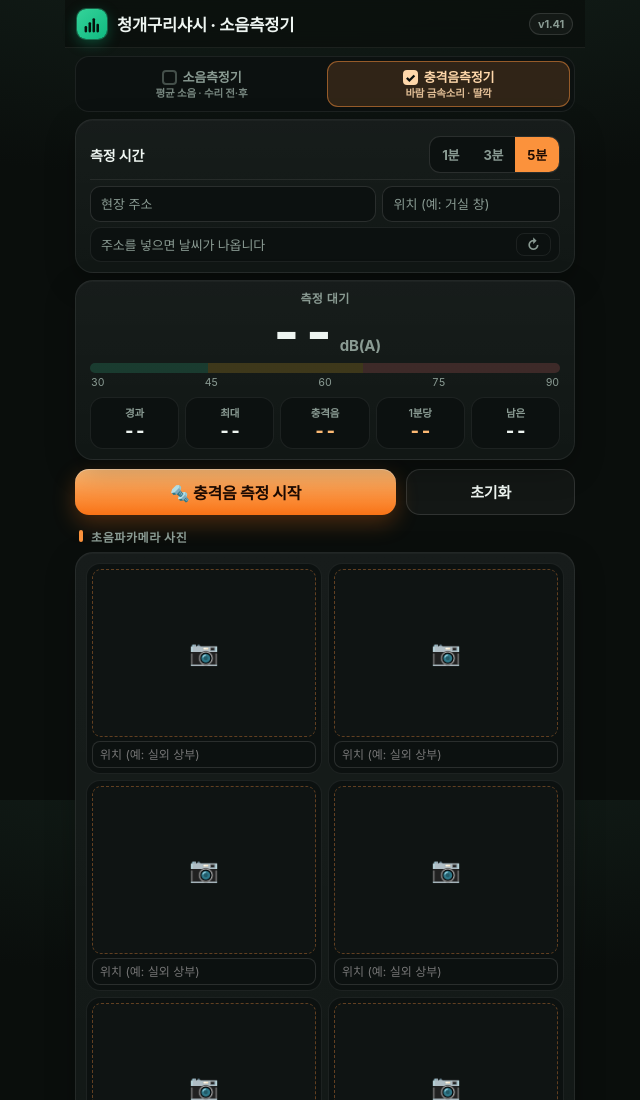
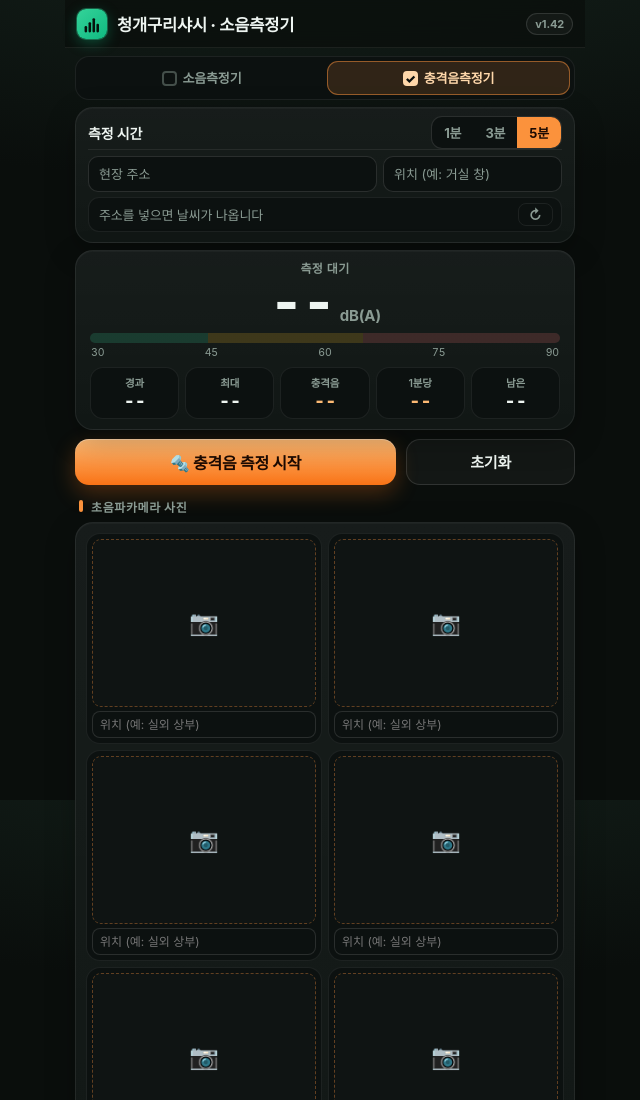
Before and after one commit to anhjjeon1/frogsash-website, a plain HTML site: page meter/index.html in a window 1280 px wide. Shown: the top 1100 px of the page, without its empty margins (315-955 px from the left). Drawn offline with Linux system fonts and the light colour scheme; a web font is replaced by a local one.

Commit message:
meter v1.42: 상단 선택 칸 작은 설명 글 삭제, 측정 시간 줄 위아래 여백 축소
Co-Authored-By: Claude Opus 5.5 <noreply@anthropic.com>

```diff
--- a/meter/index.html
+++ b/meter/index.html
@@ -325,6 +325,8 @@ canvas{background:var(--card2);border:1px solid var(--line)}
 #impactMode .count .n{color:var(--imp)}
 
 /* v1.41 — 전체 위아래 여백 축소(촘촘하게) */
+.modebar button{padding:9px 6px}
+#segImpMin button{padding:6px 12px}
 header{padding:9px 12px 8px}
 .card{margin:7px 0;padding:12px}
 .sec-title{margin:13px 4px 3px}
@@ -367,14 +369,14 @@ details>summary{padding:2px 0}
     <rect x="12" y="4" width="3.2" height="18" rx="1.4"/>
     <rect x="17" y="11" width="3.2" height="11" rx="1.4"/></svg></div>
   <h1>청개구리샤시 · 소음측정기</h1>
-  <div class="badge" id="verBadge">v1.41</div>
+  <div class="badge" id="verBadge">v1.42</div>
 </header>
 
 <div id="toast" class="toast"></div>
 
 <div class="modebar" id="modebar">
-  <button data-m="normal"><span class="chk"></span>소음측정기<span class="ms">평균 소음 · 수리 전·후</span></button>
-  <button data-m="impact" class="imp"><span class="chk"></span>충격음측정기<span class="ms">바람 금속소리 · 딸깍</span></button>
+  <button data-m="normal"><span class="chk"></span>소음측정기</button>
+  <button data-m="impact" class="imp"><span class="chk"></span>충격음측정기</button>
 </div>
 
 <div class="note err hidden" id="gateErr" style="margin:10px 4px 0"></div>
@@ -572,8 +574,8 @@ details>summary{padding:2px 0}
 
  <!-- v1.28 충격음측정기 -->
  <div id="impactMode" class="hidden">
-  <div class="card" style="padding:10px 14px">
-    <div class="set-row">
+  <div class="card" style="padding:8px 12px 10px">
+    <div class="set-row" style="padding:0">
       <div class="lab">측정 시간</div>
       <div class="seg" id="segImpMin"><button data-v="1">1분</button><button data-v="3">3분</button><button data-v="5">5분</button></div>
     </div>
@@ -1998,7 +2000,7 @@ function impReportHTML(R){
   '<tr><th>실내 기준</th><td>공동주택 실내 소음 45dB(A) 이하 · WHO 거실 35 · 침실 30dB(A). 보정한 기기에서만 비교합니다.</td></tr></table>'+
   '<div class="legal">※ 태블릿·휴대폰 마이크로 잰 참고 자료입니다. 공인 시험이 아니며, 소리 나는 위치는 이 측정으로 알 수 없습니다.</div></div>'+uReportHTML(7)+'</body></html>';
 }
-const METER_VER="v1.41";
+const METER_VER="v1.42";
 function impHead(title){
   return '<!doctype html><html lang="ko"><head><meta charset="utf-8"><title>'+title+'</title><style>'+
   '*{-webkit-print-color-adjust:exact!important;print-color-adjust:exact!important;box-sizing:border-box}@page{size:A4;margin:14mm 13mm}'+
```
